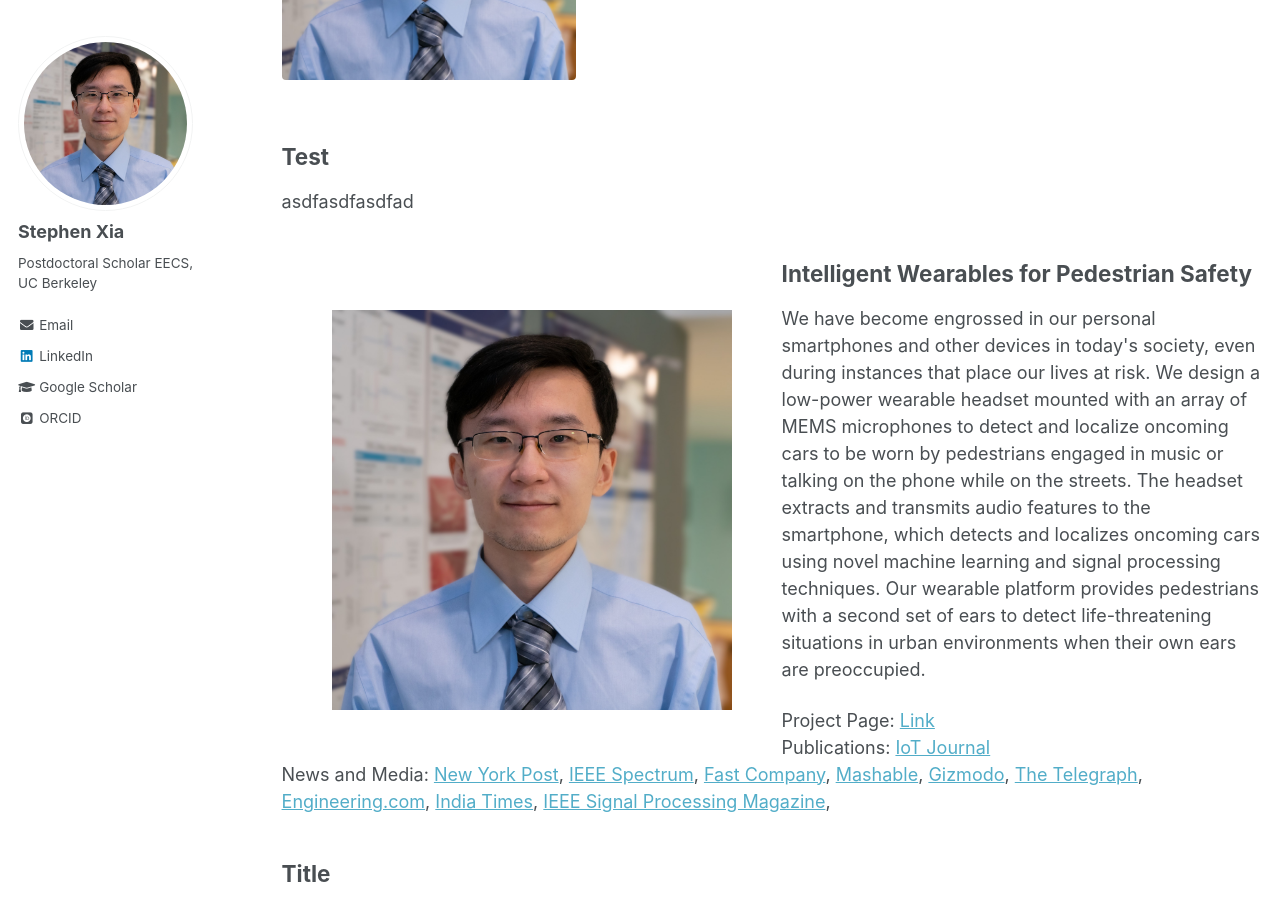
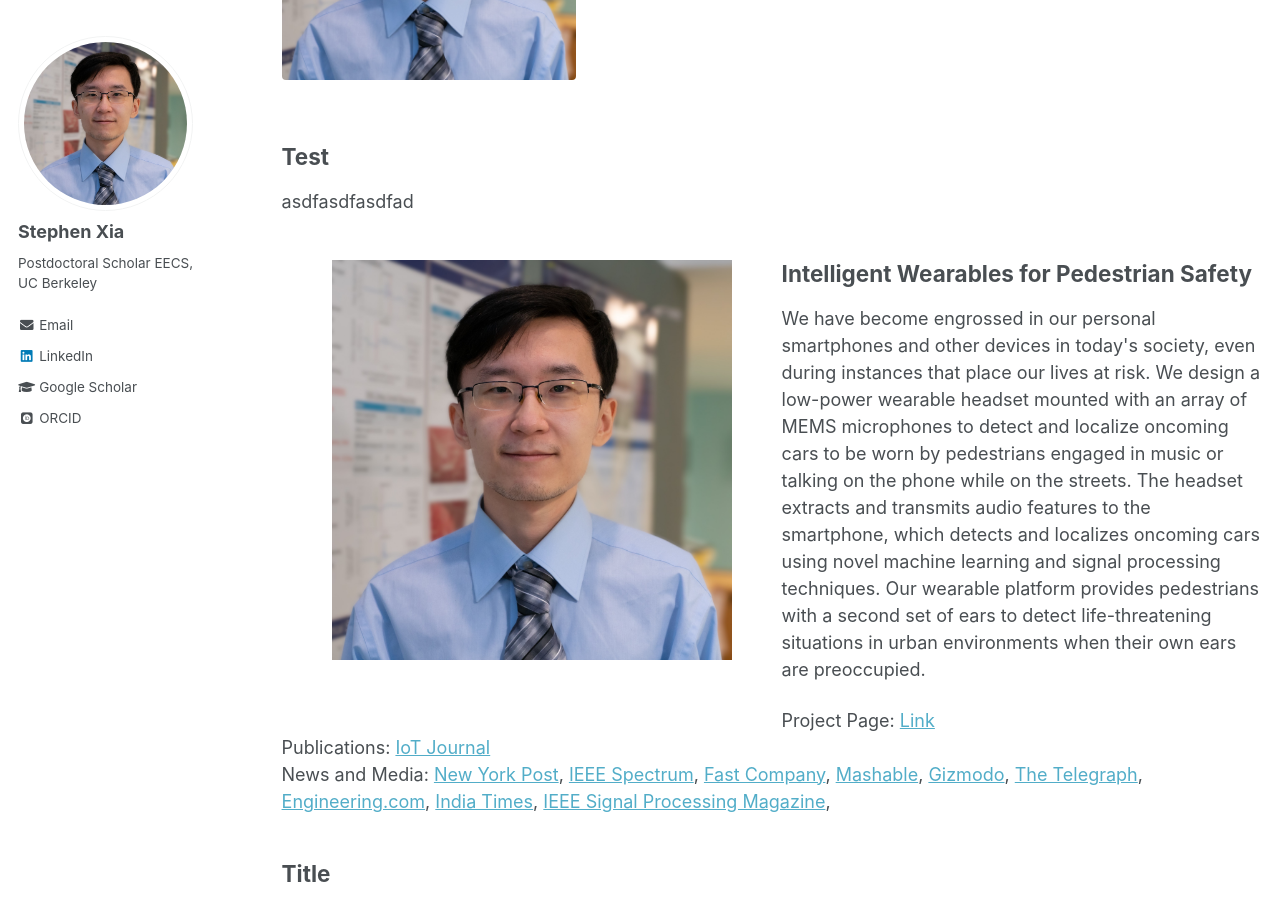
Before and after one commit to stephenxia/stephenxia.github.io, a Jekyll site: the page built from _pages/projects.md, in a window 1280 px wide and 900 px high, scrolled down 396 px. Built offline with Jekyll 4.4.1, drawn with Linux system fonts in a browser that asks for light colours; some web fonts are replaced.

Commit message:
testing projects

```diff
--- a/_pages/projects.md
+++ b/_pages/projects.md
@@ -19,7 +19,7 @@ author_profile: true
 
 <div class="row">
    <div class="col-md-6">
-       <img src="../images/stephenxia.jpg" alt="" style='float: left; object-fit: contain; margin:50px 50px 50px' width=400>
+       <img src="../images/stephenxia.jpg" alt="" style='float: left; object-fit: contain; margin:0px 50px 50px 50px' width=400>
     </div>
     <div class="col-md-6">
         <h2>Intelligent Wearables for Pedestrian Safety</h2>
```
